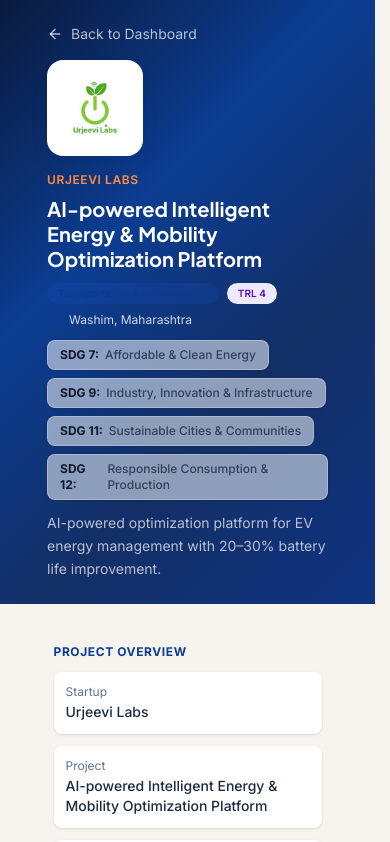
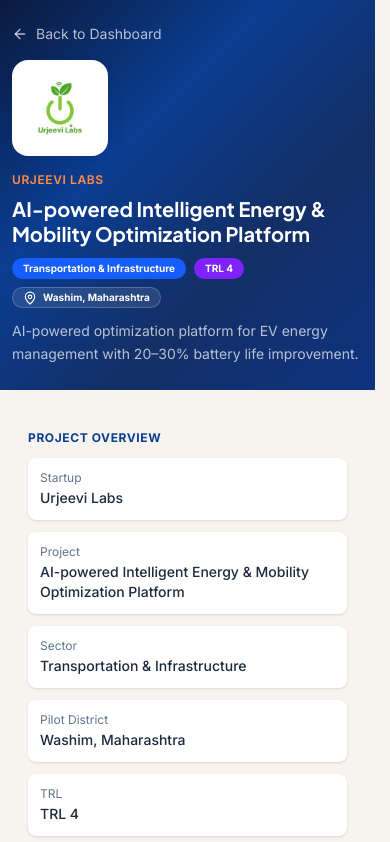
Before and after one commit to Varshith-Dev-IT/BRICS_OD_DASHBOARD, a React (Vite) app: page /project/proj-001 in a window 390 px wide. Shown: the top 842 px of the page. Built offline with nearby package versions, Linux system fonts and the light colour scheme.

Commit message:
feat: implement project detail page and custom UI input and select components

```diff
--- a/src/components/dashboard/FilterPanel.tsx
+++ b/src/components/dashboard/FilterPanel.tsx
@@ -94,7 +94,7 @@
 
       {/* Search always visible on mobile */}
       <div className="mb-4 md:hidden">
-        <label className="mb-1.5 block text-xs font-semibold uppercase tracking-wider text-slate-500">
+        <label className="mb-1.5 block text-xs font-semibold uppercase tracking-wider text-slate-900">
           Search
         </label>
         <div className="relative">
@@ -175,7 +175,7 @@
         />
 
         <div className="hidden md:block">
-          <label className="mb-1.5 block text-xs font-semibold uppercase tracking-wider text-slate-500">
+          <label className="mb-1.5 block text-xs font-semibold uppercase tracking-wider text-slate-900">
             Search
           </label>
           <div className="relative">
--- a/src/components/project/ProjectDetail.tsx
+++ b/src/components/project/ProjectDetail.tsx
@@ -166,6 +166,9 @@
           </p>
         </section>
 
+        <div className="grid grid-cols-1 lg:grid-cols-2 gap-8">
+          {/* Left Side: TRL and Map */}
+          <div className="space-y-6">
             {/* TRL Visualization */}
             <section>
               <TRLIndicator trl={project.trl} />
@@ -176,7 +179,10 @@
               <SectionTitle>India Map — Pilot Deployment</SectionTitle>
               <IndiaMap project={project} />
             </section>
+          </div>
 
+          {/* Right Side: Impact, SDGs, and Resources */}
+          <div className="space-y-6">
             {/* Impact */}
             <section>
               <SectionTitle>Impact</SectionTitle>
@@ -212,7 +218,6 @@
               </div>
             </section>
 
-
             {/* SDGs */}
             <section>
               <SectionTitle>SDGs</SectionTitle>
@@ -224,12 +229,19 @@
               <SectionTitle>Resources</SectionTitle>
               <div className="grid gap-3 sm:grid-cols-2">
                 {project.resources
-              .filter((r) => r.type !== 'demo' && r.type !== 'image' && r.type !== 'document')
+                  .filter((r) => r.type === 'website')
                   .map((resource) => (
                     <ResourceCard key={resource.title} {...resource} />
                   ))}
+                <ResourceCard
+                  type="website"
+                  url="https://dronagiri.gov.in"
+                  title="Operation Dronagiri Page"
+                />
               </div>
             </section>
+          </div>
+        </div>
       </div>
   )
 
--- a/src/components/ui/input.tsx
+++ b/src/components/ui/input.tsx
@@ -9,7 +9,7 @@
       <input
         type={type}
         className={cn(
-          'flex h-10 w-full rounded-lg border-0 bg-slate-100/70 px-3 py-2 text-sm transition-colors placeholder:text-slate-400 focus-visible:outline-none focus-visible:ring-2 focus-visible:ring-navy-500/20 disabled:cursor-not-allowed disabled:opacity-50',
+          'flex h-10 w-full rounded-lg border-0 bg-slate-100/70 px-3 py-2 text-sm transition-colors placeholder:text-slate-700 focus-visible:outline-none focus-visible:ring-2 focus-visible:ring-navy-500/20 disabled:cursor-not-allowed disabled:opacity-50',
           className
         )}
         ref={ref}
--- a/src/components/ui/multi-select.tsx
+++ b/src/components/ui/multi-select.tsx
@@ -56,22 +56,22 @@
 
   return (
     <div ref={containerRef} className={cn('relative', className)}>
-      <label className="mb-1.5 block text-xs font-semibold uppercase tracking-wider text-slate-500">
+      <label className="mb-1.5 block text-xs font-semibold uppercase tracking-wider text-slate-900">
         {label}
       </label>
       <button
         type="button"
         onClick={() => setOpen(!open)}
         className={cn(
-          'flex h-10 w-full items-center justify-between rounded-lg border-0 bg-slate-100/70 px-3 text-sm transition-colors hover:bg-slate-100 focus:outline-none focus:ring-2 focus:ring-navy-500/20',
-          selected.length > 0 && 'bg-navy-50/80'
+          'flex h-10 w-full items-center justify-between rounded-lg border-0 bg-slate-100/70 px-3 text-sm transition-colors hover:bg-slate-100 focus:outline-none focus:ring-2 focus:ring-navy-500/20 text-slate-800',
+          selected.length > 0 && 'bg-navy-50/80 text-navy-800'
         )}
       >
-        <span className={cn('truncate', selected.length === 0 && 'text-slate-400')}>
+        <span className={cn('truncate', selected.length === 0 && 'text-slate-700')}>
           {displayText}
         </span>
         <ChevronDown
-          className={cn('h-4 w-4 shrink-0 text-slate-400 transition-transform', open && 'rotate-180')}
+          className={cn('h-4 w-4 shrink-0 text-slate-600 transition-transform', open && 'rotate-180')}
         />
       </button>
 
--- a/src/components/ui/native-select.tsx
+++ b/src/components/ui/native-select.tsx
@@ -9,7 +9,7 @@
   return (
     <div>
       {label && (
-        <label className="mb-1.5 block text-xs font-semibold uppercase tracking-wider text-slate-500">
+        <label className="mb-1.5 block text-xs font-semibold uppercase tracking-wider text-slate-900">
           {label}
         </label>
       )}
--- a/src/pages/ProjectDetailPage.tsx
+++ b/src/pages/ProjectDetailPage.tsx
@@ -9,6 +9,7 @@
 import { StartupLogo } from '@/components/project/StartupLogo'
 import { projects } from '@/data'
 import { SECTOR_COLORS } from '@/types/project'
+import { cn } from '@/lib/utils'
 
 function getSectorBadgeVariant(sector: (typeof projects)[0]['sector']) {
   switch (sector) {
@@ -50,7 +51,7 @@
   return (
     <div className="min-h-screen" style={{ backgroundColor: '#f7f4ef' }}>
       <header className="gradient-hero px-3 py-6 sm:px-6 sm:py-8 lg:px-8">
-        <div className="mx-auto w-[80%]">
+        <div className="mx-auto max-w-7xl">
           <Link
             to="/"
             className="mb-4 inline-flex items-center gap-2 text-sm text-white/70 transition-colors hover:text-white sm:mb-6"
@@ -83,24 +84,26 @@
                 {project.projectName}
               </h1>
 
-              <div className="mt-3 flex flex-col gap-2 sm:mt-4 sm:flex-row sm:flex-wrap sm:items-center sm:gap-3">
-                <div className="flex flex-wrap gap-2">
-                  <Badge variant={getSectorBadgeVariant(project.sector)} className="text-[10px] sm:text-xs">
-                    {project.sector}
-                  </Badge>
-                  <Badge variant="trl" className="text-[10px] sm:text-xs">
-                    TRL {project.trl}
-                  </Badge>
-                </div>
-                <span className="inline-flex items-center gap-1.5 text-xs text-white/80 sm:text-sm">
-                  <MapPin className="h-4 w-4 shrink-0" style={{ color: sectorColor }} />
+              <div className="mt-3 flex flex-wrap items-center gap-2 sm:mt-4 sm:gap-3">
+                <Badge
+                  className={cn(
+                    "text-[10px] sm:text-xs border-transparent text-white font-bold",
+                    project.sector === 'Agriculture' && "bg-emerald-600 hover:bg-emerald-600",
+                    project.sector === 'Transportation & Infrastructure' && "bg-blue-600 hover:bg-blue-600",
+                    project.sector === 'Livelihood & Skilling' && "bg-saffron-500 hover:bg-saffron-500"
+                  )}
+                >
+                  {project.sector}
+                </Badge>
+                <Badge className="bg-violet-600 hover:bg-violet-600 border-transparent text-white font-bold text-[10px] sm:text-xs">
+                  TRL {project.trl}
+                </Badge>
+                <span className="inline-flex items-center gap-1.5 rounded-full border border-white/20 bg-white/10 px-2.5 py-0.5 text-[10px] font-bold text-white sm:text-xs">
+                  <MapPin className="h-3.5 w-3.5 shrink-0 text-white" />
                   {project.pilotLocation.district}, {project.pilotLocation.state}
                 </span>
               </div>
 
-              <div className="mt-3 sm:mt-4">
-                <SDGBadges sdgs={project.sdgs} size="md" />
-              </div>
 
               <p className="mt-3 max-w-3xl text-sm leading-relaxed text-white/70 sm:mt-4 sm:text-base">
                 {project.shortDescription}
@@ -110,7 +113,7 @@
         </div>
       </header>
 
-      <div className="mx-auto w-[80%] py-6">
+      <div className="mx-auto max-w-7xl px-3 py-6 sm:px-6 lg:px-8">
         <ProjectDetail project={project} variant="page" />
       </div>
 
```
Lines whose indentation alone changed are shown as unchanged.
